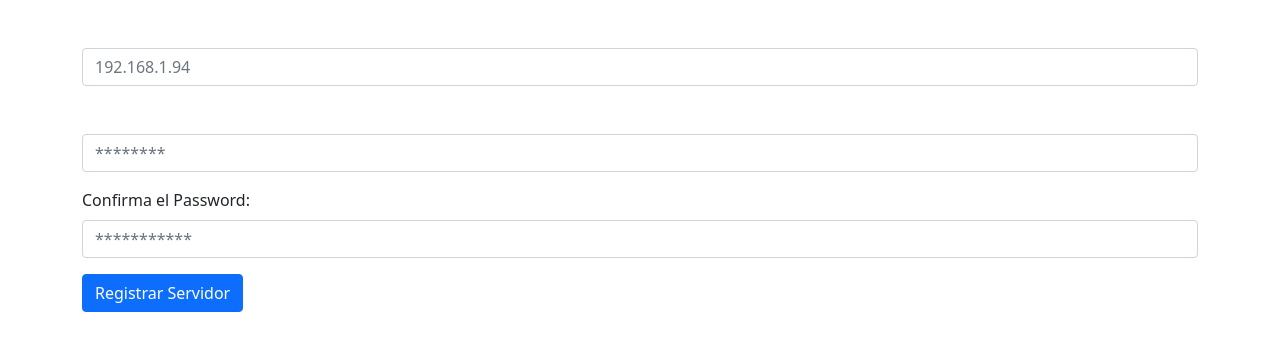
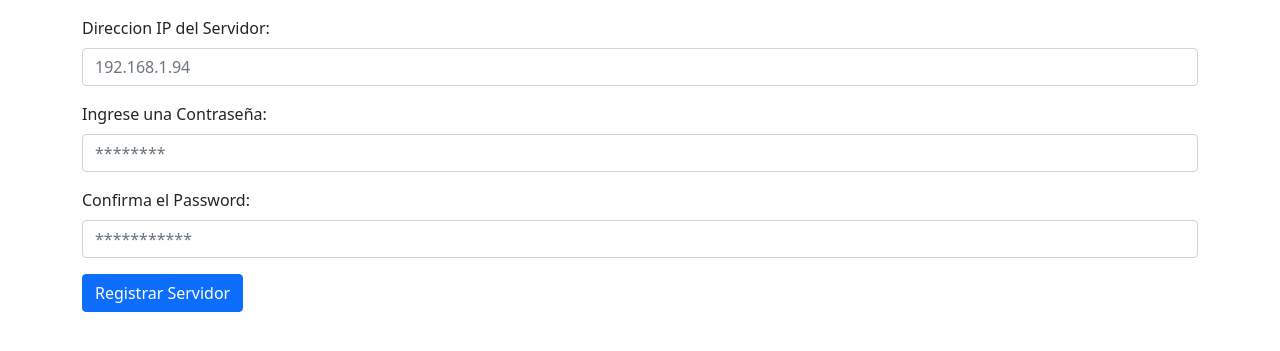
Before and after one commit to progseg/serverpulse, a Django app: page /serverpulse/singin_server in a window 1280 px wide. Shown: the part 136-487 px from the top of the page. Run offline with Django 4.2, Linux system fonts and the light colour scheme.

Commit message:
Se corrigen rutas en los html

```diff
--- a/auth_app/templates/base_login.html
+++ b/auth_app/templates/base_login.html
@@ -23,7 +23,7 @@
     <nav class="navbar navbar-expand-sm bg-dark navbar-dark fixed-top">
       <div class="container-fluid">
            <a class="navbar-brand" href="{% url 'login_admon_global' %}">Iniciar Sesión</a>
-           <a class="navbar-brand" href="{% url 'singin/' %}">Registrarse</a>
+           <a class="navbar-brand" href="{% url 'singin' %}">Registrarse</a>
       </div>
     </nav>
 
--- a/auth_app/templates/login_admon_global.html
+++ b/auth_app/templates/login_admon_global.html
@@ -1,8 +1,8 @@
-{% extends 'base_admin.html' %}{% load static %}{% block title %}login Admon Global{% endblock %}
+{% extends 'base_login.html' %}{% load static %}{% block title %}login Admon Global{% endblock %}
 {% block head %}
     <script src="{% static 'js/request_token.js' %}"></script>
 {% endblock %}
-{% block content %}
+{% block contenido %}
     <div id="loading-message" hidden='True'>Por favor, espera mientras se envía el token...</div>
 
     <p>Introduzca el nombre de su usuario en el campo "nickname" y a continuación solicite su token de doble autenticación</p>
--- a/auth_app/templates/login_sys_admin.html
+++ b/auth_app/templates/login_sys_admin.html
@@ -1,4 +1,4 @@
-{% extends 'base_sysadmin.html' %}{% load static %}{% block title %}login Sysadmin{% endblock %}
+{% extends 'base_login.html' %}{% load static %}{% block title %}login Sysadmin{% endblock %}
 {% block head %}
     <script src="{% static 'js/request_token_sys_admin.js' %}"></script>
 {% endblock %}
--- a/auth_app/templates/singin_server.html
+++ b/auth_app/templates/singin_server.html
@@ -8,12 +8,12 @@
   <div class="contenedor">
 
     <div class="mb-3 mt-3">
-      <label style="color:#FFFFFF" for="ipv4_address" class="form-label">Direccion IP del Servidor:</label>
+      <label sfor="ipv4_address" class="form-label">Direccion IP del Servidor:</label>
       <input type="text" class="form-control" id="ipv4_address" placeholder="192.168.1.94" name="ipv4_address">
     </div>
 
     <div class="mb-3 mt-3">
-      <label style="color:#FFFFFF" for="password" class="form-label">Ingrese una Contraseña:</label>
+      <label for="password" class="form-label">Ingrese una Contraseña:</label>
       <input type="password" class="form-control" id="password" name="password" placeholder="********">
     </div>
 
--- a/serverPulse/settings.py
+++ b/serverPulse/settings.py
@@ -97,7 +97,7 @@ DATABASES = {
         #        'USER': 'servidor',
         'PASSWORD': os.environ.get('PASSWORD_DATABASE'),
         #        'PASSWORD': 'AÑ75._ad784os',
-        'HOST': 'postgres',
+        'HOST': 'localhost',
         'PORT': '',
     }
 }
--- a/servers_monitor/views.py
+++ b/servers_monitor/views.py
@@ -1,7 +1,7 @@
 from django.shortcuts import render
 import logging
 from django.http import HttpResponse, HttpRequest, HttpResponseNotAllowed, JsonResponse
-from . import models
+from auth_app import forms, models, views as auth_app
 
 # Create your views here.
 logging.basicConfig(format='%(asctime)s - %(levelname)s - %(message)s',
```
Also changed, not shown: 1 other file.
